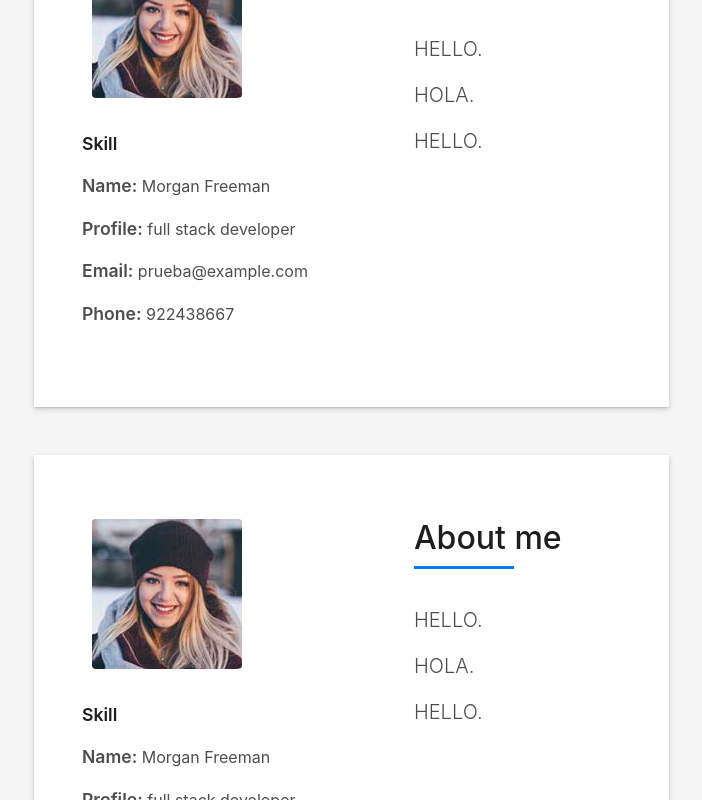
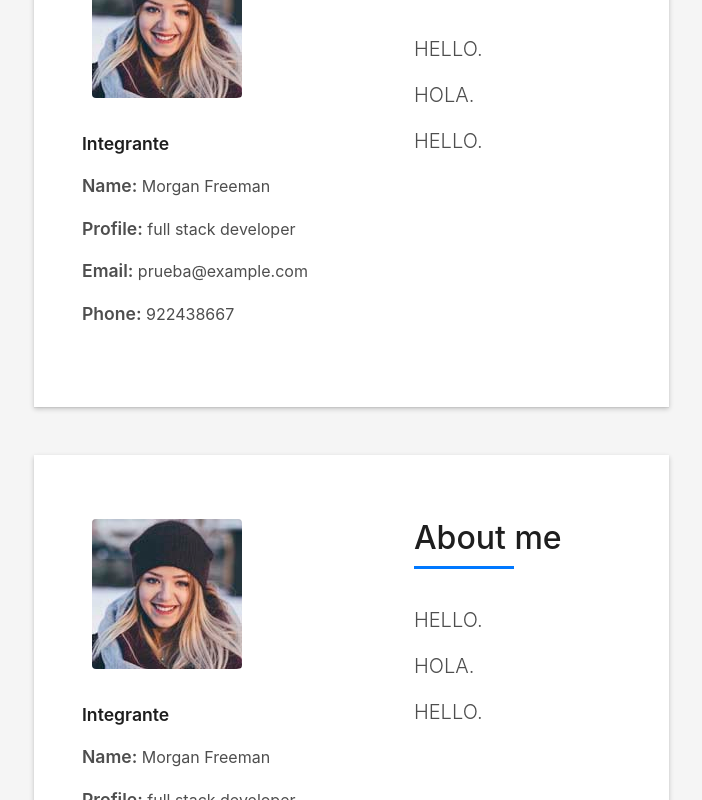
Before and after one commit to Andrade2000-2000/prueba-69, a plain HTML site: page index.html in a window 1280 px wide. Shown: the part 980-1780 px from the top of the page, without its empty margins (51-753 px from the left). Drawn offline with Linux system fonts and the light colour scheme; files whose address does not match are found by name.

Commit message:
Update index.html

```diff
--- a/index.html
+++ b/index.html
@@ -105,7 +105,7 @@
                   </div>
                 </div>
                 <div class="skill-mf">
-                  <p class="title-s">Skill</p>
+                  <p class="title-s">Integrante</p>
                   <p><span class="title-s">Name: </span> <span>Morgan Freeman</span></p>
                       <p><span class="title-s">Profile: </span> <span>full stack developer</span></p>
                       <p><span class="title-s">Email: </span> <span>prueba@example.com</span></p>
@@ -154,7 +154,7 @@
                   </div>
                 </div>
                 <div class="skill-mf">
-                  <p class="title-s">Skill</p>
+                  <p class="title-s">Integrante</p>
                   <p><span class="title-s">Name: </span> <span>Morgan Freeman</span></p>
                       <p><span class="title-s">Profile: </span> <span>full stack developer</span></p>
                       <p><span class="title-s">Email: </span> <span>prueba@example.com</span></p>
```
